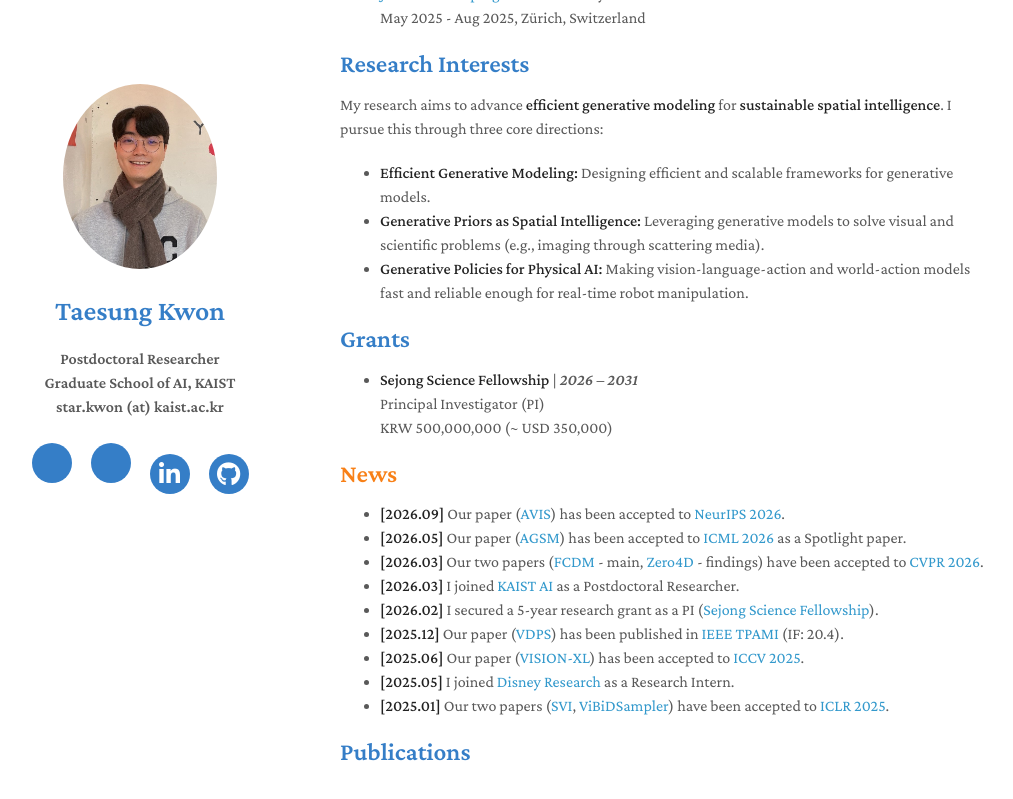
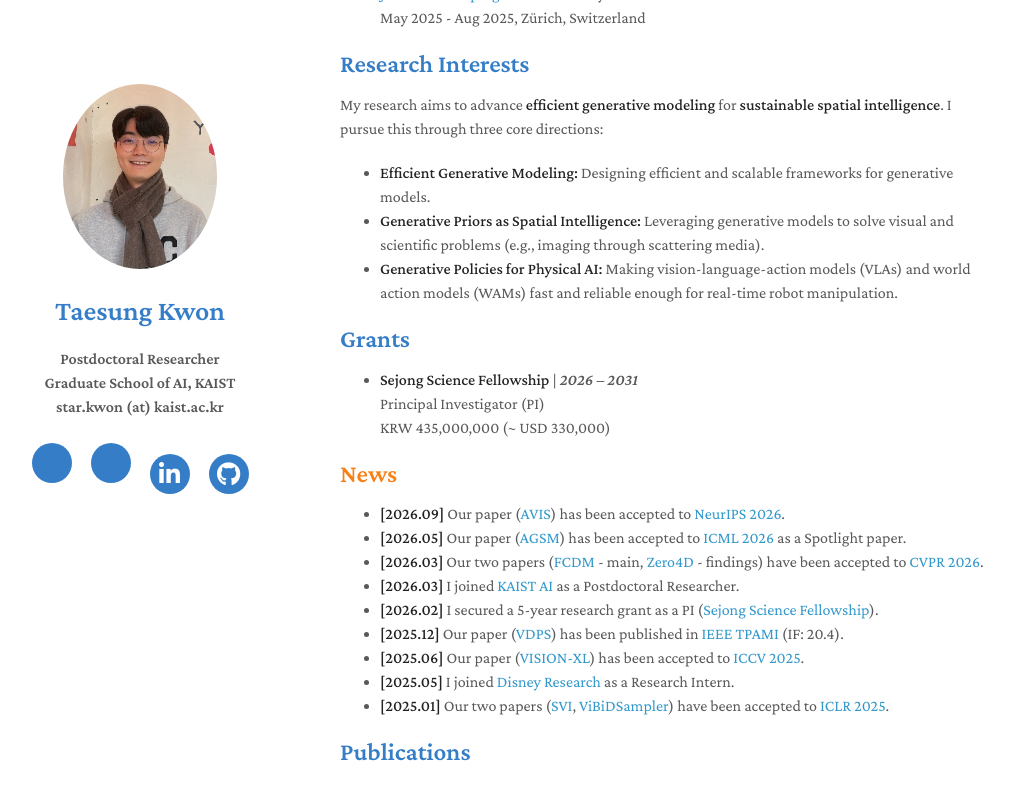
Before and after one commit to star-kwon/star-kwon.github.io, a Jekyll site: the page built from index.md, in a window 1280 px wide and 900 px high, scrolled down 453 px, cut to the strip 0-799 px from the top of the window. Shown: the whole strip, without its empty margins (130-1143 px from the left). Built offline with Jekyll 4.4.1, drawn with Linux system fonts in a browser that asks for light colours; nearby versions of some CDN libraries; comment, search, counter and statistics services are not loaded; a style sheet for code colours, icons or effects is not loaded; our own code applies the rules of GitHub Pages for plain Markdown files; some of the changed text lies outside the part shown.

Commit message:
Update interests

```diff
--- a/index.md
+++ b/index.md
@@ -25,13 +25,12 @@ My research aims to advance **efficient generative modeling** for **sustainable
 
   - **Efficient Generative Modeling:** Designing efficient and scalable frameworks for generative models.
   - **Generative Priors as Spatial Intelligence:** Leveraging generative models to solve visual and scientific problems (e.g., imaging through scattering media).
-  - **Generative Policies for Physical AI:** Making vision-language-action and
-world-action models fast and reliable enough for real-time robot manipulation.
+  - **Generative Policies for Physical AI:** Making vision-language-action models (VLAs) and world action models (WAMs) fast and reliable enough for real-time robot manipulation.
 
 ## Grants
 - **Sejong Science Fellowship** | *2026 – 2031*
   <br>Principal Investigator (PI)
-  <br>KRW 500,000,000 (~ USD 350,000)
+  <br>KRW 435,000,000 (~ USD 330,000)
 
 
 ## <b style="color:#F88017">News</b>
@@ -319,7 +318,7 @@ Off-the-Shelf Video Diffusion Models</a></div>
   KR Patent App. No. 10-2025-0114505, 2025
 
 
-- **Method and Apparatus for Solving Video Inverse Problem using Image Diffusion Models**
+- **Method and Apparatus for Solving Video Inverse Problem Using Image Diffusion Models**
   <br>
   KR Patent App. No. 10-2025-0171861, 2025
 
```
